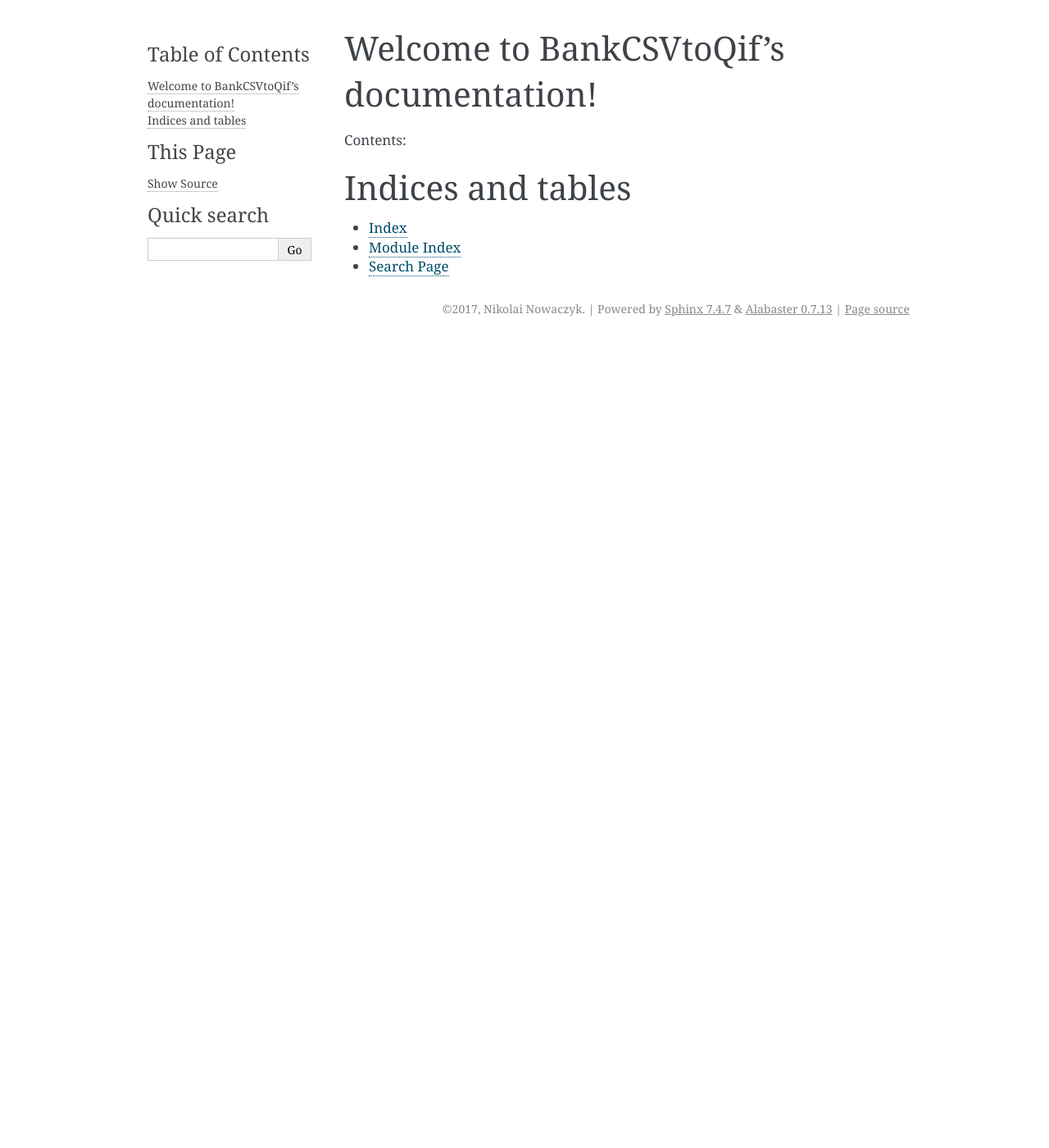
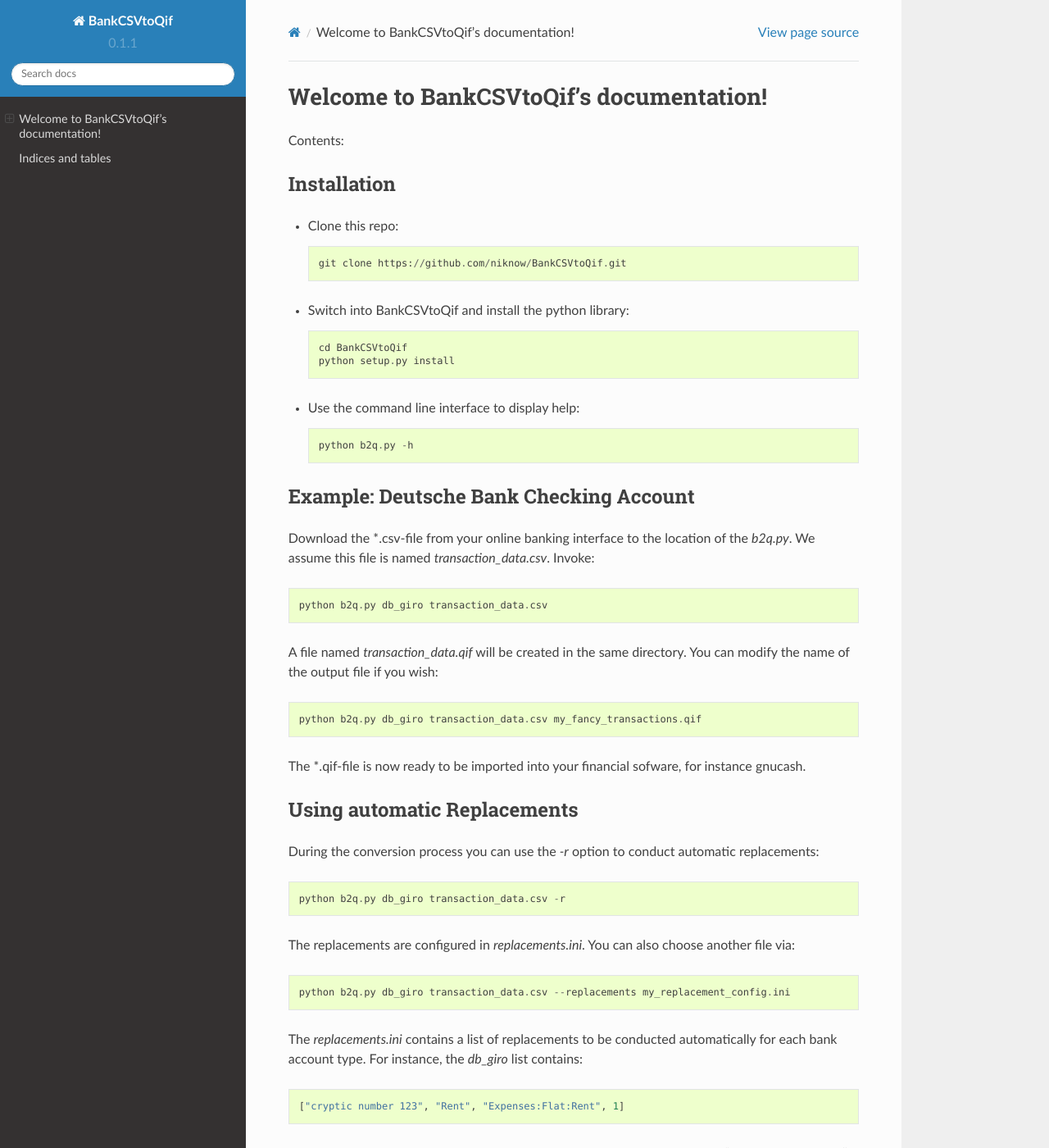
Before and after one commit to niknow/BankCSVtoQif, a Sphinx documentation site: the page built from docs/source/index.rst, in a window 1280 px wide and 1400 px high. Shown: the whole window at 82% size. Built offline with Sphinx 7.4.7 and the Read the Docs theme 2.0.0, drawn with Linux system fonts in a browser that asks for light colours; some of the changed text lies outside the part shown.

Commit message:
added index and changed theme

```diff
--- a/docs/source/conf.py
+++ b/docs/source/conf.py
@@ -109,7 +109,7 @@
 
 # The theme to use for HTML and HTML Help pages.  See the documentation for
 # a list of builtin themes.
-html_theme = 'alabaster'
+html_theme = 'sphinx_rtd_theme'
 
 # Theme options are theme-specific and customize the look and feel of a theme
 # further.  For a list of options available for each theme, see the
--- a/docs/source/index.rst
+++ b/docs/source/index.rst
@@ -12,6 +12,99 @@
    :maxdepth: 2
 
 
+Installation
+------------
+
+* Clone this repo::
+
+    git clone https://github.com/niknow/BankCSVtoQif.git
+
+* Switch into BankCSVtoQif and install the python library::
+
+    cd BankCSVtoQif
+    python setup.py install
+
+* Use the command line interface to display help::
+
+    python b2q.py -h
+
+
+Example: Deutsche Bank Checking Account
+---------------------------------------
+Download the \*.csv-file from your online banking interface to the location of the `b2q.py`. We assume this file
+is named `transaction_data.csv`. Invoke::
+
+    python b2q.py db_giro transaction_data.csv
+
+A file named `transaction_data.qif` will be created in the same directory. You can modify the name of the output
+file if you wish::
+
+    python b2q.py db_giro transaction_data.csv my_fancy_transactions.qif
+
+The \*.qif-file is now ready to be imported into your financial sofware, for instance gnucash.
+
+
+Using automatic Replacements
+----------------------------
+During the conversion process you can use the `-r` option to conduct automatic replacements::
+
+    python b2q.py db_giro transaction_data.csv -r
+
+The replacements are configured in `replacements.ini`. You can also choose another file via::
+
+    python b2q.py db_giro transaction_data.csv --replacements my_replacement_config.ini
+
+The `replacements.ini` contains a list of replacements to be conducted automatically for each bank account type. For
+instance, the `db_giro` list contains::
+
+    ["cryptic number 123", "Rent", "Expenses:Flat:Rent", 1]
+
+That means that whenever a description of a transaction contains the string "cryptic number 123", it will be
+replaced by "Rent" (in case you specify the empty string here, the description will not be modified). The target
+account of that transaction will be set to "Expenses:Flat:Rent". The append flag '1' will append the year and the month
+('0' won't append anything and '2' appends the next month). You can add as many replacements as you want for all of your
+bank account types. If you import the resulting qif into gnucash, the transaction will be booked automatically to the
+specified target account. All in all this achieves that you don't have to manually book a regular transaction every time.
+
+.. _developers:
+
+For developers: Creating new bank account types
+-----------------------------------------------
+In case you are a customer of a bank, which is not in the list yet, you can have to options of adding it.
+
+Open an issue on github
+~~~~~~~~~~~~~~~~~~~~~~~
+State which bank you would like to add and supply a csv-file with a dummy bank statement, i.e. a typical csv bank statement of this bank, but with anonymized data. This can be obtained easily by taking a real bank statement, deleting all but a few transactions and replacing sensitive information like name, account number, customer identifiers in descriptions etc. by dummy data like `ABC` or `1.23`. **Please do not send us any sensitive financial data.**
+
+Add the bank to the `banks` folder
+~~~~~~~~~~~~~~~~~~~~~~~~~~~~~~~~~~
+Implement a csv parser for your bank. For that you have to fork and clone the repo andthen  add a file, e.g. `my_bank.py` in the banks folder::
+
+
+    bankcsvtoqif\\banks
+    __init__.py
+    ...
+    db_giro.py
+    ...
+    my_bank.py
+
+You can use an existing bank like `db_giro.py` as a blueprint. The abstract class `BankAccountConfig` in `__init__.py` contains more information. It is a good idea to also supply a unit test `test_my_bank.py` for your bank in::
+
+    bankcsvtoqif\\tests\\banks
+    __init__.py
+    ...
+    test_db_giro.py
+    test_my_bank.py
+
+You can use an existing test like `test_db_giro.py` as a blueprint. Test your bank on your local machine an make a pull request when you are finished.
+
+Uninstallation
+--------------
+To remove BankCSVtoQif uninstall the python library by deleting all its files. You can get a list of these via::
+
+    python setup.py install --record files.txt
+    cat files.txt
+
 
 Indices and tables
 ==================
```
